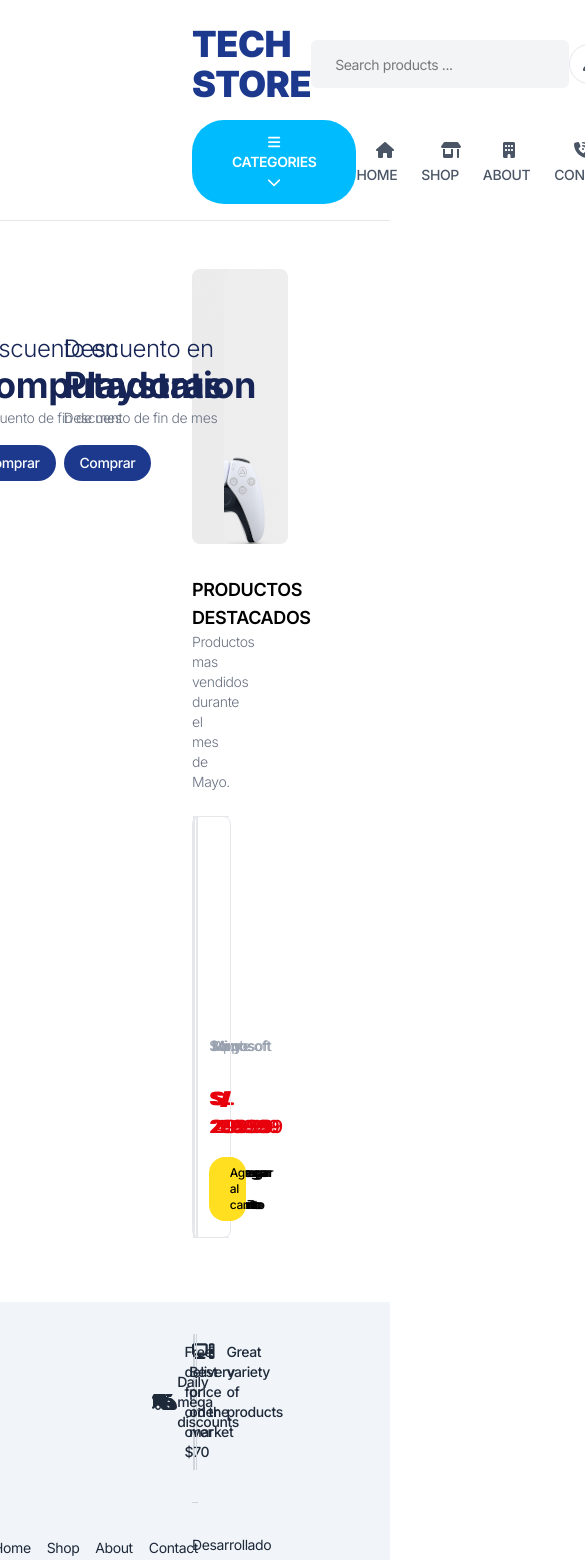
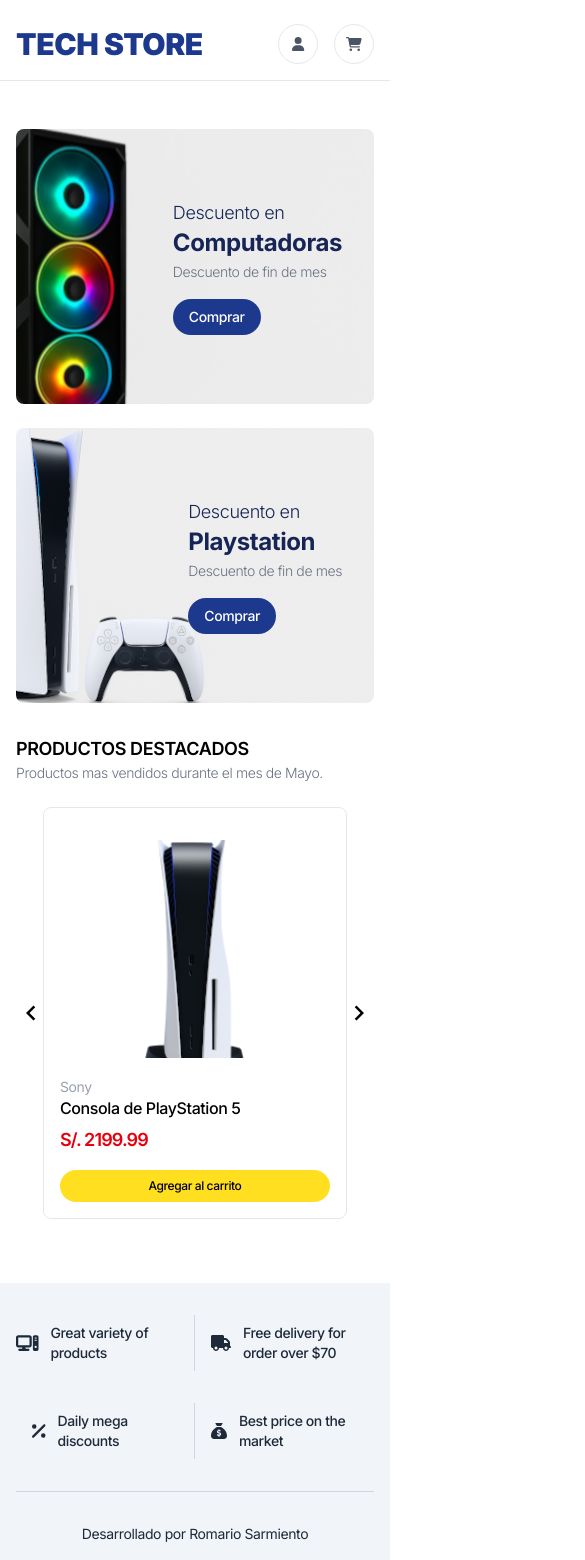
Before and after one commit to romariosc15/tech-store, a Vue app: page / in a window 390 px wide. Shown: the top 1560 px of the page, 585 px wide, since content can reach past the window. Built offline with nearby package versions, Linux system fonts and the light colour scheme.

Commit message:
Adding vue3-carousel and improving responsive design

```diff
--- a/package.json
+++ b/package.json
@@ -20,7 +20,8 @@
     "pinia": "^3.0.1",
     "tailwindcss": "^4.1.8",
     "vue": "^3.5.13",
-    "vue-router": "^4.5.0"
+    "vue-router": "^4.5.0",
+    "vue3-carousel": "^0.16.0"
   },
   "devDependencies": {
     "@eslint/js": "^9.22.0",
--- a/src/components/FeaturedProducts.vue
+++ b/src/components/FeaturedProducts.vue
@@ -1,6 +1,31 @@
 <script setup>
 import { useAssets } from '../composables/index';
 import { RouterLink } from 'vue-router';
+import 'vue3-carousel/carousel.css';
+import { Carousel, Slide, Navigation } from 'vue3-carousel';
+const carouselConfig = {
+    height: '100%',
+    itemsToShow: 1,
+    gap: 0,
+    wrapAround: true,
+    breakpoints: {
+        640: {
+            itemsToShow: 2,
+        },
+        768: {
+            itemsToShow: 2,
+        },
+        1024: {
+            itemsToShow: 3,
+        },
+        1280: {
+            itemsToShow: 4,
+        },
+        1536: {
+            itemsToShow: 4,
+        }
+    }
+};
 const products = [
     {
         id: 1,
@@ -38,34 +63,30 @@
         price: 4999.99,
     },
 ];
-const getRoundedClasses = (currentIndex) => {
-    const lastIndex = products.length - 1;
-    let result = '';
-    if(currentIndex === 0) result += 'rounded-bl-lg rounded-tl-lg';
-    else if(lastIndex === currentIndex) result += 'border-r rounded-br-lg rounded-tr-lg';
-    return result;
-};
 </script>
 
 <template>
   <h5 class="text-lg font-semibold">PRODUCTOS DESTACADOS</h5>
   <p class="text-sm font-light text-gray-500">Productos mas vendidos durante el mes de Mayo.</p>
-  <div class="grid grid-cols-5 mt-6">
+  <Carousel class="mt-6" v-bind="carouselConfig">
+    <Slide v-for="product in products" :key="product.id">
         <div
-        class="p-4 border-l border-t border-b border-gray-200"
-        v-for="(product, key) in products"
-        :class="getRoundedClasses(key)"
-        :key="key"
+            class="p-4 border rounded-lg border-gray-200"
         >
             <RouterLink :to="`/product/${product.id}`">
-            <img class="w-full h-[200px] object-cover px-2 py-4" :src="useAssets(`/src/assets/images/products/${product.image}`)" alt="">
+                <img class="w-[270px] md:w-[260px] lg:w-[250px] xl:w-[200px] 2xl:w-[230px] h-[250px] md:h-[230px] lg:h-[240px] xl:h-[200px] 2xl:h-[230px] object-cover px-2 py-4" :src="useAssets(`/src/assets/images/products/${product.image}`)" :alt="product.name">
             </RouterLink>
             <span class="text-sm text-gray-400">{{ product.brand }}</span>
             <h6 class="text-base/5 font-medium mb-2 line-clamp-1">{{ product.name }}</h6>
             <span class="text-lg font-semibold text-red-600 tracking-tighter">S/. {{ product.price }}</span>
             <button class="w-full bg-yellow-300 transition-opacity hover:opacity-80 rounded-3xl text-xs font-medium px-4 py-2 mt-4 cursor-pointer">Agregar al carrito</button>
         </div>
-  </div>
+    </Slide>
+
+    <template #addons>
+      <Navigation />
+    </template>
+  </Carousel>
 </template>
 
 <style scoped>
--- a/src/components/MainFooter.vue
+++ b/src/components/MainFooter.vue
@@ -10,28 +10,28 @@
 ]
 </script>
 <template>
-  <footer class="bg-slate-100 px-48 pb-8">
-    <div class="grid grid-cols-4 font-medium">
-      <div class="flex flex-row my-8 py-2 border-r border-gray-300 text-gray-800">
+  <footer class="bg-slate-100 px-4 md:px-12 xl:px-28 2xl:px-48 pb-8">
+    <div class="grid grid-cols-2 md:grid-cols-4 font-medium py-8 gap-y-8">
+      <div class="flex flex-row justify-center items-center py-2 pr-4 border-r border-gray-300 text-gray-800">
         <FontAwesomeIcon class="text-lg mr-3" :icon="faComputer" />
         <h6 class="text-sm">Great variety of products</h6>
       </div>
-      <div class="flex flex-row justify-center items-center my-8 py-2 border-r border-gray-300 text-gray-800">
+      <div class="flex flex-row justify-center items-center py-2 px-4 border-r-none md:border-r border-gray-300 text-gray-800">
         <FontAwesomeIcon class="mr-3" :icon="faTruck" />
         <h6 class="text-sm">Free delivery for order over $70</h6>
       </div>
-      <div class="flex flex-row justify-center items-center my-8 py-2 border-r border-gray-300 text-gray-800">
+      <div class="flex flex-row justify-center items-center py-2 px-4 border-r border-gray-300 text-gray-800">
         <FontAwesomeIcon class="text-lg mr-3" :icon="faPercent" />
         <h6 class="text-sm">Daily mega discounts</h6>
       </div>
-      <div class="flex flex-row justify-center items-center my-8 py-2 text-gray-800">
+      <div class="flex flex-row justify-center items-center py-2 pl-4 text-gray-800">
         <FontAwesomeIcon class="mr-3" :icon="faSackDollar" />
         <h6 class="text-sm">Best price on the market</h6>
       </div>
     </div>
-    <div class="grid grid-cols-2 pt-8 border-t border-t-gray-300 text-gray-800">
-      <p class="text-sm">Desarrollado por Romario Sarmiento en el año 2025</p>
-      <ul class="flex flex-row gap-4 justify-end">
+    <div class="grid grid-cols-1 lg:grid-cols-2 pt-8 border-t border-t-gray-300 text-gray-800">
+      <p class="text-sm text-center lg:text-left mb-4 lg:mb-0">Desarrollado por Romario Sarmiento</p>
+      <ul class="flex flex-row gap-4 justify-center lg:justify-end">
         <li v-for="(link, key) in navLinks" :key="key">
           <RouterLink class="text-sm hover:underline" :to="link.path">{{link.name}}</RouterLink>
         </li>
--- a/src/components/NavBar.vue
+++ b/src/components/NavBar.vue
@@ -16,10 +16,10 @@
 </script>
 
 <template>
-  <nav class="px-48 pt-6 pb-4 border-b border-b-gray-200">
+  <nav class="px-4 md:px-12 xl:px-28 2xl:px-48 pt-6 pb-4 border-b border-b-gray-200">
     <div class="flex flex-row justify-between items-center">
-      <h1 class="text-4xl text-blue-900 font-black">TECH STORE</h1>
-      <input class="bg-gray-100 text-sm w-[500px] h-12 px-6 rounded-md" type="text" placeholder="Search products ...">
+      <h1 class="text-3xl xl:text-4xl text-blue-900 font-black">TECH STORE</h1>
+      <input class="bg-gray-100 hidden lg:block text-sm w-[400px] xl:w-[500px] h-12 px-6 rounded-md" type="text" placeholder="Search products ...">
       <div>
         <ul class="flex flex-row gap-4 text-gray-600">
           <li>
@@ -39,7 +39,7 @@
         </ul>
       </div>
     </div>
-    <div class="flex flex-row justify-between items-center mt-4">
+    <div class="hidden lg:flex flex-row justify-between items-center mt-4">
       <div class="relative">
         <button class="bg-sky-400 text-white text-sm rounded-4xl py-3 px-6 cursor-pointer transition-opacity hover:opacity-80" @click="onShowCategories">
           <FontAwesomeIcon :icon="faBars" />
--- a/src/views/HomeView.vue
+++ b/src/views/HomeView.vue
@@ -4,12 +4,12 @@
 
 <template>
   <main>
-    <div class="px-48 mt-12 mb-16">
-      <div class="grid grid-cols-2 gap-8 mb-8">
+    <div class="px-4 md:px-12 xl:px-28 2xl:px-48 mt-12 mb-16">
+      <div class="grid grid-cols-1 md:grid-cols-2 gap-6 xl:gap-8 mb-8">
         <div class="home-banner-1 w-full h-[275px] bg-center rounded-lg flex justify-end items-center p-8">
           <div>
-            <h4 class="text-2xl font-light text-blue-950">Descuento en</h4>
-            <h2 class="text-4xl font-bold text-blue-950">Computadoras</h2>
+            <h4 class="text-lg lg:text-xl xl:text-2xl font-light text-blue-950">Descuento en</h4>
+            <h2 class="text-2xl lg:text-3xl xl:text-4xl font-bold text-blue-950">Computadoras</h2>
             <span class="text-sm font-light text-gray-500">Descuento de fin de mes</span>
             <div class="mt-4">
               <a href="#" class="inline-block bg-blue-900 transition-opacity hover:opacity-80 text-white text-sm font-medium rounded-4xl py-2 px-4 cursor-pointer">
@@ -20,8 +20,8 @@
         </div>
         <div class="home-banner-2 w-full h-[275px] bg-center rounded-lg flex justify-end items-center p-8">
           <div>
-            <h4 class="text-2xl font-light text-blue-950">Descuento en</h4>
-            <h2 class="text-4xl font-bold text-blue-950">Playstation</h2>
+            <h4 class="text-lg lg:text-xl xl:text-2xl font-light text-blue-950">Descuento en</h4>
+            <h2 class="text-2xl lg:text-3xl xl:text-4xl font-bold text-blue-950">Playstation</h2>
             <span class="text-sm font-light text-gray-500">Descuento de fin de mes</span>
             <div class="mt-4">
               <a href="#" class="inline-block bg-blue-900 transition-opacity hover:opacity-80 text-white text-sm font-medium rounded-4xl py-2 px-4 cursor-pointer">
--- a/src/views/ProductListView.vue
+++ b/src/views/ProductListView.vue
@@ -80,7 +80,7 @@
       price: 2699.99,
     },
 ];
-const PRODUCT_LIST_INDEXES = [3, 7, 11, 15, 19];
+const PRODUCT_LIST_INDEXES = [3, 7, 11, 15, 19, 23];
 const getProductClasses = (currentIndex) => {
   const productsLength = products.length - 1;
     let result = '';
```
Also changed, not shown: 1 other file (tests, documents, lock files or other folders). Lines whose indentation alone changed are shown as unchanged.
